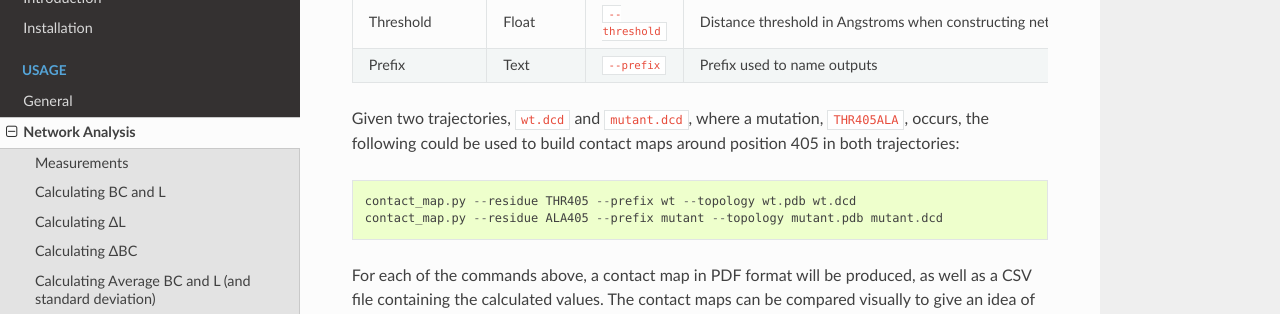
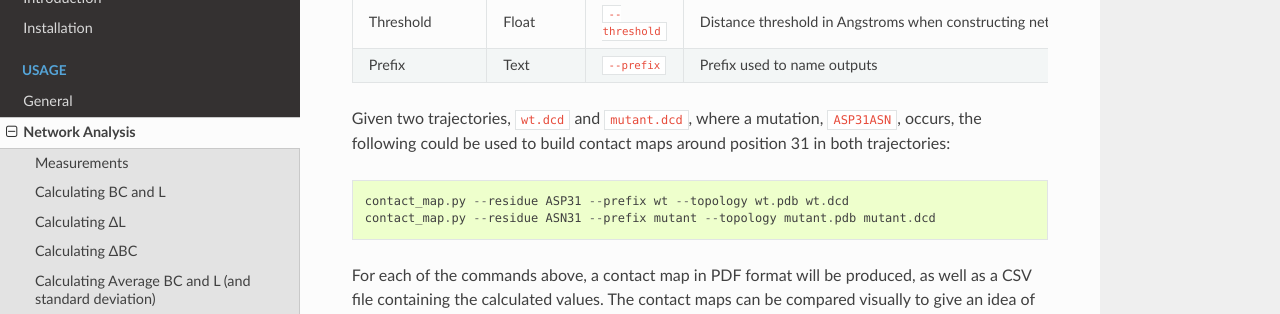
Before and after one commit to RUBi-ZA/MD-TASK, a Sphinx documentation site: the page built from docs/source/network.rst, in a window 1280 px wide and 900 px high, scrolled down 9030 px. Shown: the part 179-493 px from the top of the window. Built offline with Sphinx 7.4.7 and the Read the Docs theme 2.0.0, drawn with Linux system fonts in a browser that asks for light colours.

Commit message:
Updated documentation for network analysis contact maps

```diff
--- a/docs/source/network.rst
+++ b/docs/source/network.rst
@@ -314,10 +314,10 @@ Threshold                         Float        ``--threshold``          Distance
 Prefix                            Text         ``--prefix``             Prefix used to name outputs
 ================================  ===========  =======================  ========================================================================================================================================================
 
-Given two trajectories, ``wt.dcd`` and ``mutant.dcd``, where a mutation, ``THR405ALA``, occurs, the following could be used to build contact maps around position 405 in both trajectories: ::
+Given two trajectories, ``wt.dcd`` and ``mutant.dcd``, where a mutation, ``ASP31ASN``, occurs, the following could be used to build contact maps around position 31 in both trajectories: ::
 
-	contact_map.py --residue THR405 --prefix wt --topology wt.pdb wt.dcd
-	contact_map.py --residue ALA405 --prefix mutant --topology mutant.pdb mutant.dcd
+	contact_map.py --residue ASP31 --prefix wt --topology wt.pdb wt.dcd
+	contact_map.py --residue ASN31 --prefix mutant --topology mutant.pdb mutant.dcd
 
 For each of the commands above, a contact map in PDF format will be produced, as well as a CSV file containing the calculated values. The contact maps can be compared visually to give an idea of the changes cause by the mutation.
 
```
